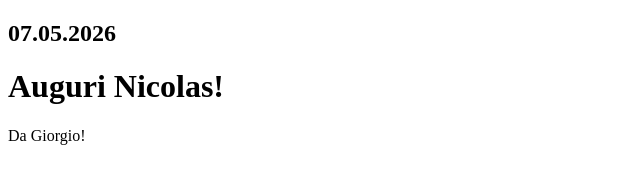
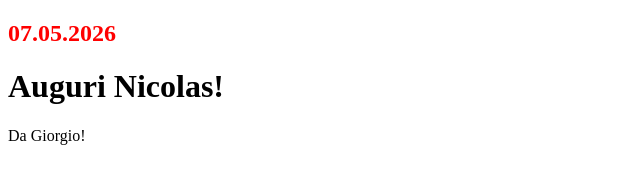
Before and after one commit to Giorgx12/giorgx12.github.io, a plain HTML site: page Auguri_Nicolas.html in a window 1280 px wide. Shown: the whole page, without its empty margins (0-640 px from the left). Drawn offline with Linux system fonts and the light colour scheme.

Commit message:
color rolocroloc

```diff
--- a/Auguri_Nicolas.html
+++ b/Auguri_Nicolas.html
@@ -2,6 +2,11 @@
 <head>
 
   <title>Auguri</title>
+  <style>
+    #data{
+      color : red;
+    }
+  </style>
 </head>
 
 <body>
```
